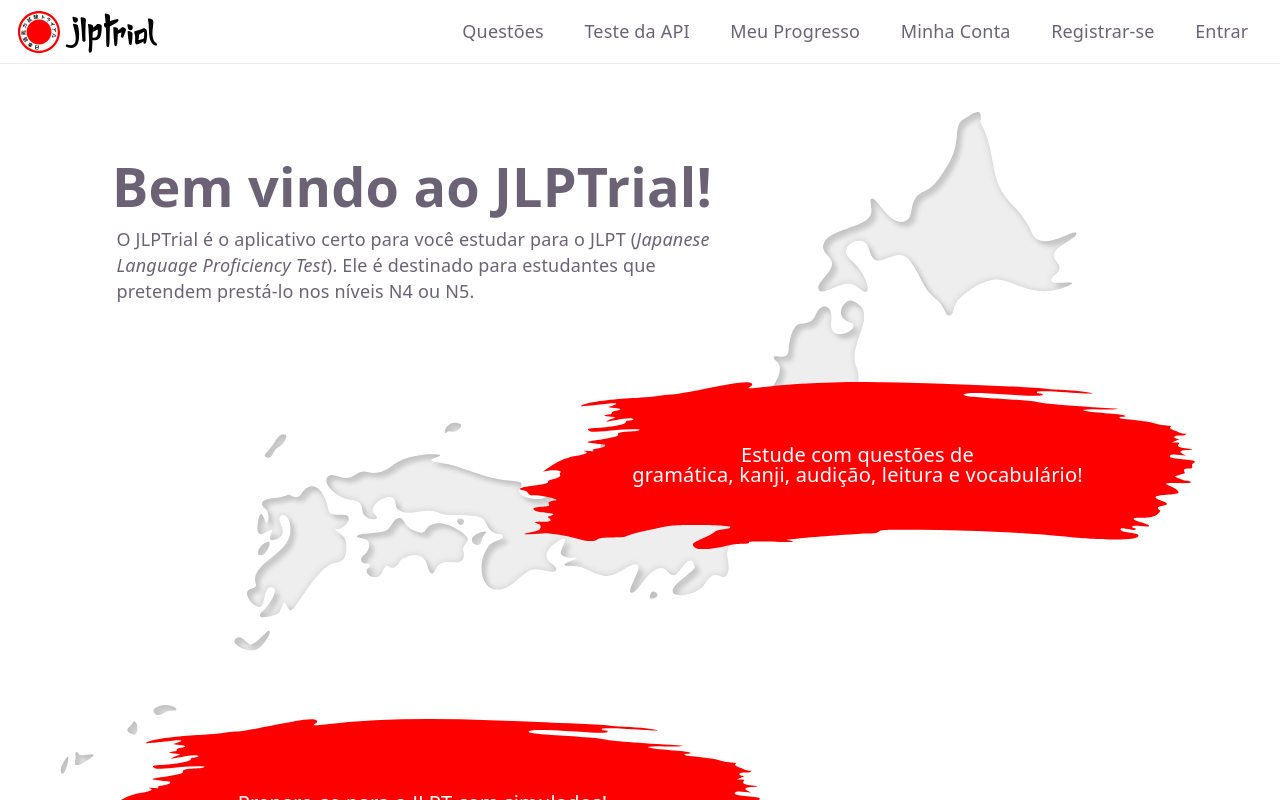
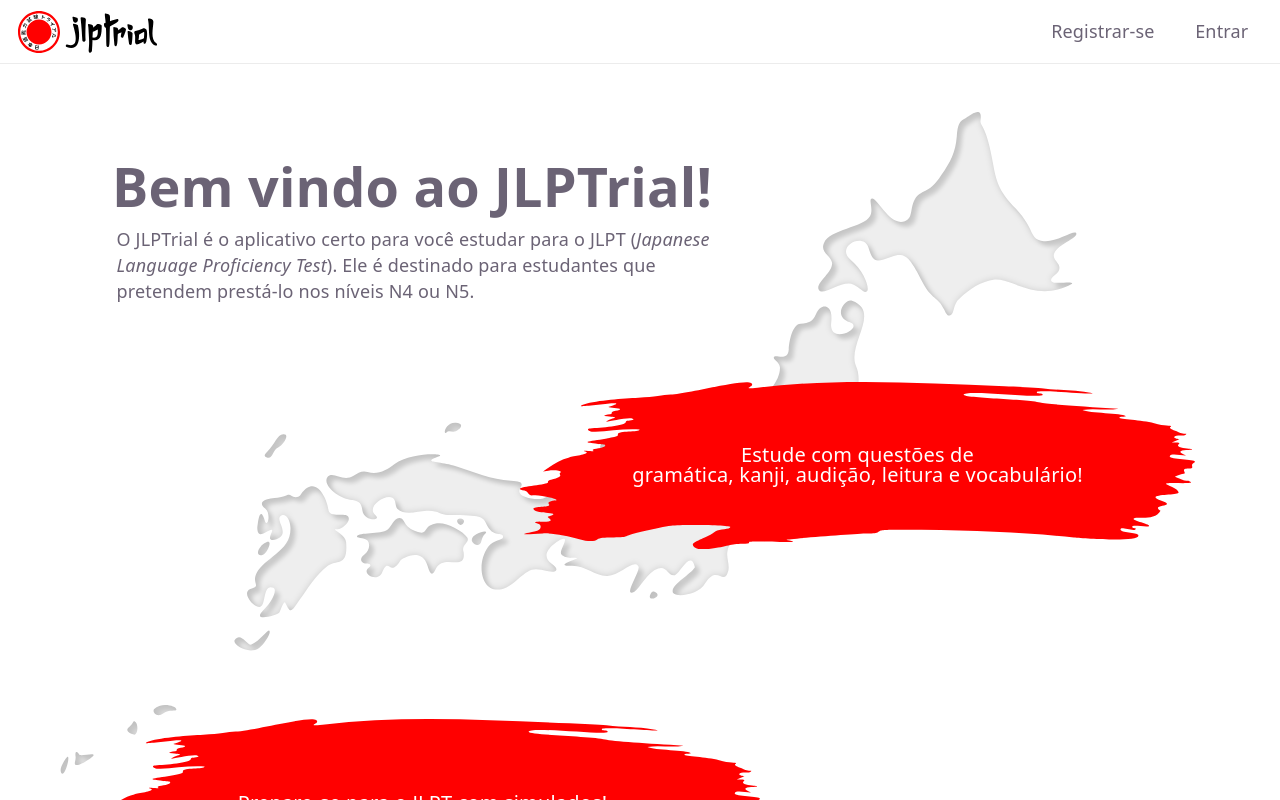
Before and after one commit to JLPTrial/web, a React (Vite) app: page / in a window 1280 px wide. Shown: the top 800 px of the page. Built offline with nearby package versions, Linux system fonts and the light colour scheme; no server answers.

Commit message:
fix: TopNavBar adjustments
No AI generated code was used.

```diff
--- a/src/components/TopNavBar.tsx
+++ b/src/components/TopNavBar.tsx
@@ -21,16 +21,16 @@
             {/* Navigation bar shown on desktop (i.e. large screens) */}
             <div className="hidden lg:flex gap-3">
 
-                <NavLink className="cursor-pointer px-3 py-1 rounded-full hover:bg-[rgb(232,0,0)] hover:text-white transition duration-200 ease-in-out" to="/question">Questões</NavLink>
-                <NavLink className="cursor-pointer px-3 py-1 rounded-full hover:bg-[rgb(232,0,0)] hover:text-white transition duration-200 ease-in-out" to="/question-preview">Teste da API</NavLink>
-                <a className="cursor-pointer px-3 py-1 rounded-full hover:bg-[rgb(232,0,0)] hover:text-white transition duration-200 ease-in-out" href="#">Meu Progresso</a>
-                <NavLink className="cursor-pointer px-3 py-1 rounded-full hover:bg-[rgb(232,0,0)] hover:text-white transition duration-200 ease-in-out" to="/settings">Minha Conta</NavLink>
 
                 {
                     isLoggedIn ? (
-                        <button onClick={handleLogout} className="cursor-pointer px-3 py-1 rounded-full hover:bg-[rgb(232,0,0)] hover:text-white transition duration-200 ease-in-out">
-                            Sair
-                        </button>
+                        <>
+                            <NavLink className="cursor-pointer px-3 py-1 rounded-full hover:bg-[rgb(232,0,0)] hover:text-white transition duration-200 ease-in-out" to="/stat">Meu progresso</NavLink>
+                            <NavLink className="cursor-pointer px-3 py-1 rounded-full hover:bg-[rgb(232,0,0)] hover:text-white transition duration-200 ease-in-out" to="/settings">Minha Conta</NavLink>
+                            <button onClick={handleLogout} className="cursor-pointer px-3 py-1 rounded-full hover:bg-[rgb(232,0,0)] hover:text-white transition duration-200 ease-in-out">
+                                Sair
+                            </button>
+                        </>
                     ) : (
                         <>
                             <NavLink className="cursor-pointer px-3 py-1 rounded-full hover:bg-[rgb(232,0,0)] hover:text-white transition duration-200 ease-in-out" to="/signup">Registrar-se</NavLink>
```
